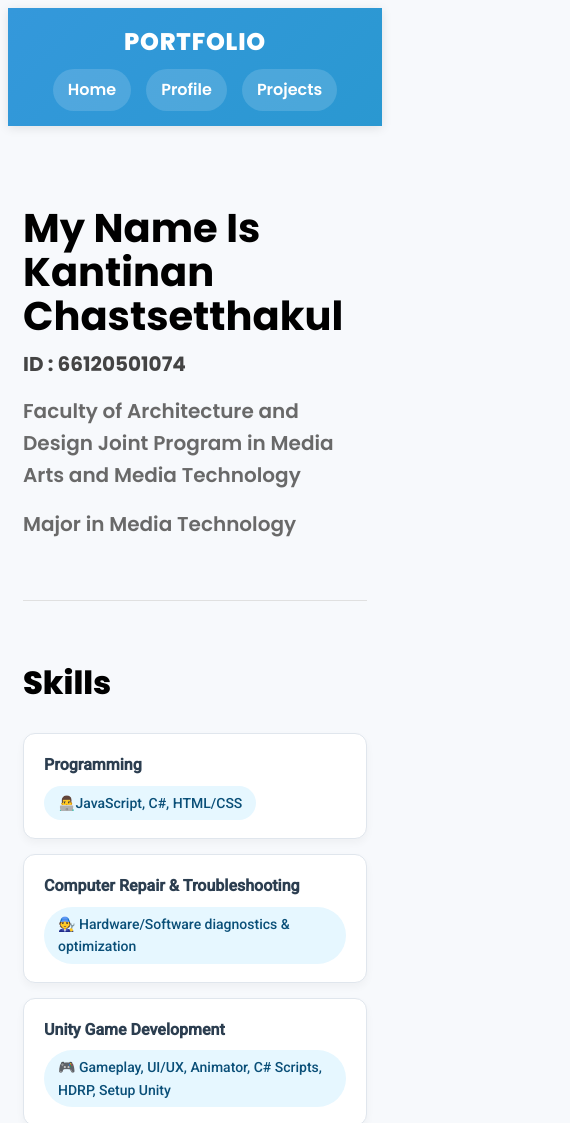
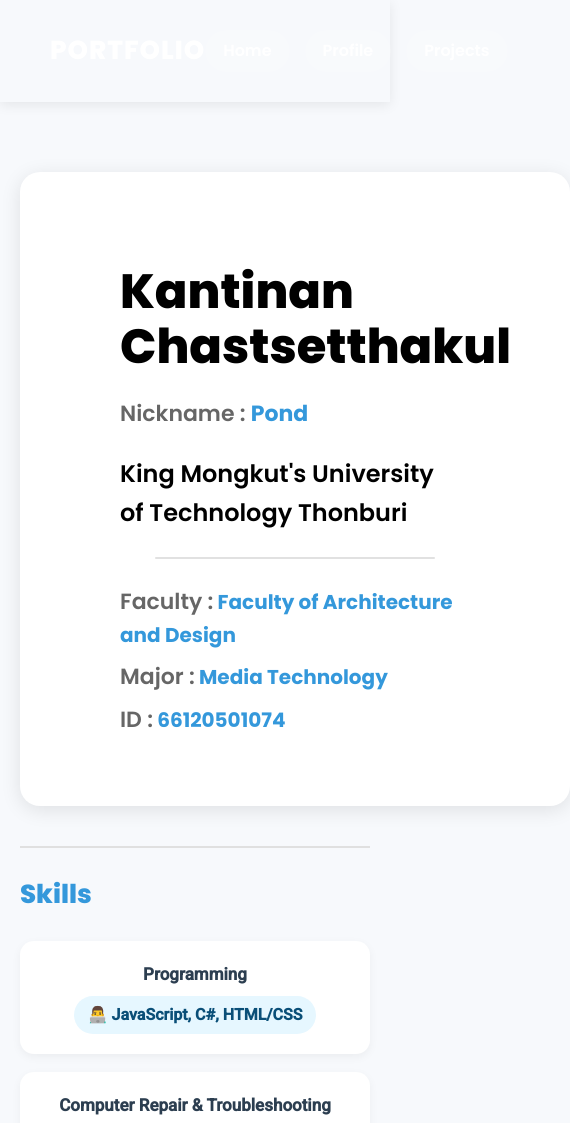
Before and after one commit to 12Pandaman/Portfolio-web-1074, a plain HTML site: page index.html in a window 390 px wide. Shown: the top 1123 px of the page, 570 px wide, since content can reach past the window. Drawn offline with Linux system fonts and the light colour scheme.

Commit message:
Add files via upload

```diff
--- a/index.html
+++ b/index.html
@@ -3,12 +3,12 @@
 
 <head>
   <meta charset="UTF-8">
-  <meta name="keywords" content="HTML, CSS, JavaScript">
+  <meta name="keywords" content="HTML, CSS, JavaScript, Portfolio, Media Technology">
   <meta name="viewport" content="width=device-width, initial-scale=1.0">
+  <title>Pond’s Portfolio</title>
   <link href="https://fonts.googleapis.com/css2?family=Poppins:wght@400;600;700&family=Roboto:wght@400;500&display=swap"
     rel="stylesheet">
   <link rel="stylesheet" href="style.css">
-  <title>Document</title>
 </head>
 
 <body>
@@ -16,67 +16,51 @@
     <div class="header-inner">
       <div class="brand">PORTFOLIO</div>
       <nav class="nav-links">
-        <a class="nav-link" href="index.html">Home</a>
+        <a class="nav-link active" href="index.html">Home</a>
         <a class="nav-link" href="page02.html">Profile</a>
         <a class="nav-link" href="project.html">Projects</a>
       </nav>
     </div>
   </header>
 
+  <main>
+    <div class="profile-card">
+  <h1 class="fullname">Kantinan Chastsetthakul</h1>
+  <p class="nickname">Nickname : <span>Pond</span></p>
+  <p class="university">King Mongkut's University of Technology Thonburi</p>
+  <div class="divider"></div>
+  <p class="faculty"><strong>Faculty :</strong>    Faculty of Architecture and Design</p>
+  <p class="major"><strong>Major :</strong>    Media Technology</p>
+  <p class="student-id"><strong>ID :</strong>    66120501074</p>
+</div>
 
-  </header>
-
-  <main>
-
-    <h1>
-      My Name Is <br>
-      Kantinan Chastsetthakul <br>
-      <span class="id-text">ID : 66120501074</span>
-    </h1>
-
-    <h2><a class="Faculty">Faculty of Architecture and Design
-        Joint Program in Media Arts and Media Technology</a></h2>
-
-    <h2><a class=" Major "> Major in Media Technology</a></h2>
 
     <section class="skills">
-
       <h2>Skills</h2>
-
       <ul class="skill-list">
-
         <li>
-          <span class="skill-name">Programming </span>
-          <span class="skill-note">👨‍💻JavaScript, C#, HTML/CSS</span>
+          <span class="skill-name">Programming</span>
+          <span class="skill-note">👨‍💻 JavaScript, C#, HTML/CSS</span>
         </li>
-
         <li>
-          <span class="skill-name">Computer Repair & Troubleshooting </span>
-          <span class="skill-note">🧑‍🔧 Hardware/Software diagnostics & optimization</span>
+          <span class="skill-name">Computer Repair & Troubleshooting</span>
+          <span class="skill-note">🧑‍🔧 Hardware/Software Diagnostics & Optimization</span>
         </li>
-
         <li>
           <span class="skill-name">Unity Game Development</span>
-          <span class="skill-note">🎮 Gameplay, UI/UX, Animator, C# Scripts, HDRP, Setup Unity </span>
+          <span class="skill-note">🎮 Gameplay, UI/UX, Animator, C# Scripts, HDRP Setup</span>
         </li>
-
         <li>
           <span class="skill-name">3D Modeling</span>
-          <span class="skill-note">📹 Low/High-poly, UV, basic texturing, animation</span>
+          <span class="skill-note">📹 Low/High-poly, UV, Texturing, Basic Animation</span>
         </li>
+      </ul>
+    </section>
 
-      </ul>
-
-    </section>
-    <br>
-
-    <!-- BUTTON_NEXT -->
-
-    <a href="page02.html" class="btn_next1">Next</a>
-
-
-
-
+    <div class="btn-group">
+      <a href="page02.html" class="btn_next1">Next →</a>
+    </div>
+  </main>
 </body>
 
 </html>
--- /dev/null
+++ b/project_assignment/assignment_3/main.css
@@ -0,0 +1,101 @@
+body {
+    font-family: 'Roboto', sans-serif;
+    color: #2c2c2c;
+    background: linear-gradient(135deg, #ff4646, #ff6b6b);
+    min-height: 100vh;
+    margin: 0;
+    padding: 20px;
+    line-height: 1.6;
+}
+
+.head {
+    font-family: 'Poppins', sans-serif;
+    font-weight: 700;
+    font-size: 32px;
+    background: rgba(238, 255, 7, 0.9);
+    color: #000000;
+    padding: 20px 30px;
+    border-radius: 15px;
+    margin-bottom: 30px;
+    text-align: center;
+    border: 2px solid black;
+}
+
+#image01 {
+    display: flex;
+    margin: 20px auto;
+    padding: 10px;
+    border: 2px solid black;
+    background-color: rgb(250, 237, 50);
+
+    max-width: 100%;
+}
+
+.Ingredients {
+    text-align: left;
+    font-size: 24px;
+    font-weight: 600;
+    color: #2c2c2c;
+    margin: 25px 0 15px 0;
+    padding: 15px 20px;
+    background-color: rgba(255, 255, 255, 0.9);
+    border-radius: 10px;
+    border-left: 5px solid #c2b014;
+    box-shadow: 0 4px 15px rgba(0, 0, 0, 0.1);
+
+}
+
+
+
+
+.Ingredients-list li {
+    font-size: 16px;
+    margin: 8px 0;
+    color: #444;
+    line-height: 1.5;
+}
+
+.Instructions {
+    font-size: 24px;
+    font-weight: 600;
+    color: #2c2c2c;
+    margin: 25px 0 15px 0;
+    padding: 15px 20px;
+    background-color: rgba(255, 255, 255, 0.9);
+    border-radius: 10px;
+    border-left: 5px solid #c2b014;
+    box-shadow: 0 4px 15px rgba(0, 0, 0, 0.1);
+
+}
+
+.source {
+    font-size: 18px;
+    font-weight: 500;
+    color: #2c2c2c;
+    margin: 25px 0 10px 0;
+    padding: 12px 20px;
+    background-color: rgba(255, 255, 255, 0.9);
+    border-radius: 10px;
+    border-left: 5px solid #ff4646;
+    box-shadow: 0 4px 15px rgba(0, 0, 0, 0.1);
+}
+
+.flex_container {
+    display: flex;
+    justify-content: space-between;
+    gap: 10px;
+
+
+}
+
+.flex_container img {
+    width: 100%;
+  height: auto;
+  object-fit: cover;
+  border:dotted, #000000;
+  background-color: #d9ff00;
+}
+
+#last{
+    height: 65%;
+}
--- a/style.css
+++ b/style.css
@@ -1,236 +1,211 @@
-/* Load Poppins and Roboto for consistent typography across all pages */
-@import url('https://fonts.googleapis.com/css2?family=Poppins:wght@400;500;600;700;800;900&family=Roboto:wght@400;500&display=swap');
+@import url('https://fonts.googleapis.com/css2?family=Poppins:wght@400;500;600;700;800&family=Roboto:wght@400;500&display=swap');
 
-/* --- GLOBAL STYLES --- */
+/* === GLOBAL === */
 body {
   font-family: 'Roboto', sans-serif;
   color: #1a1a1a;
-  /* Darker black for better contrast */
   background-color: #f7f9fc;
-  /* Very light background for modern look */
   line-height: 1.6;
   padding: 0;
-  /* Remove body padding, use padding on main/header */
+  margin: 0;
 }
 
-/* Center main content and apply page padding */
 main {
   max-width: 1000px;
-  /* Limit content width */
   margin: 0 auto;
-  /* Center content */
-  padding: 50px 30px;
-  /* Add internal padding */
+  padding: 60px 30px;
 }
 
-
-/* Headings and brand should use Poppins for a consistent, bold look */
-h1,
-h2,
-h3,
-.brand,
-.project h2,
-.section-title {
-  font-family: 'Poppins', sans-serif;
-  -webkit-font-smoothing: antialiased;
-  -moz-osx-font-smoothing: grayscale;
-}
-
-
-/* --- HEADER --- */
+/* === HEADER === */
 .site-header {
-  background: linear-gradient(135deg, #3498db, #2a98d1);
+  background: linear-gradient(135deg, #4facfe);
   color: #fff;
-  padding: 15px 0;
-  /* Vertical padding, horizontal padding is in header-inner */
-  box-shadow: 0 2px 10px rgba(0, 0, 0, 0.1);
+  padding: 30px 0;
+  box-shadow: 0 3px 12px rgba(0, 0, 0, 0.08);
   position: sticky;
-  /* Keep header visible */
   top: 0;
-  z-index: 1000;
+  z-index: 999;
 }
 
 .site-header .header-inner {
   max-width: 1000px;
-  /* Match main content width */
   margin: 0 auto;
   padding: 0 50px;
-  /* Match main content padding */
   display: flex;
   align-items: center;
   justify-content: space-between;
 }
 
-.site-header .brand {
+.brand {
+  font-family: 'Poppins', sans-serif;
+  font-size: 26px;
   font-weight: 800;
-  /* Bolder brand name */
-  font-size: 24px;
-  letter-spacing: 0.8px;
+  letter-spacing: 1px;
 }
 
 .nav-links {
   display: flex;
   gap: 15px;
-  align-items: center;
 }
 
 .nav-link {
   font-family: 'Poppins', sans-serif;
   color: #fff;
   background: rgba(255, 255, 255, 0.15);
-  padding: 8px 15px;
-  border-radius: 25px;
-  /* More rounded links */
+  padding: 8px 18px;
+  border-radius: 30px;
   text-decoration: none;
   font-weight: 600;
-  transition: background 0.3s ease;
+  transition: all 0.3s ease;
 }
 
 .nav-link:hover {
-  background: rgba(255, 255, 255, 0.25)
+  background: rgba(255, 255, 255, 0.3);
+  transform: translateY(-2px);
+}
+
+/* === NAME SECTION === */
+h1 {
+  font-family: 'Poppins', sans-serif;
+  font-size: 72px;
+  font-weight: 800;
+  color: #000000;
+  margin-bottom: 50px;
+  line-height: 1.15;
+}
+
+.profile-card {
+  width: 100%;              /* เดิมอาจจะ 60% หรือ 70% — เพิ่มให้ใหญ่ขึ้น */
+  max-width: 800px;        /* ปรับจาก 600px → 800px เพื่อให้ขยายได้กว้างขึ้น */
+  padding:60px 100px;      /* เพิ่มพื้นที่ขอบในให้ดูโปร่งขึ้น */
+  background: #fff;
+  border-radius: 20px;     /* มุมโค้งนุ่มขึ้น */
+  box-shadow: 0 4px 20px rgba(0, 0, 0, 0.1);
+  margin: 40px auto;
+  font-family: 'Poppins', sans-serif;
 }
 
 
-/* --- MAIN CONTENT & HEADINGS --- */
-main h1 {
-  font-size: 80px;
-  /* Very large and bold name */
-  font-weight: 700;
-  line-height: 1.1;
-  margin-top: 50px;
-  margin-bottom: 20px;
-  color: #000;
+
+.fullname {
+  font-size: 48px;
+  font-weight: 800;
+  color: #000000;
+  margin-bottom: 10px;
 }
 
-/* Style for the ID line to make it smaller and distinct */
-main h1 br {
-  display: none;
-  /* Hide HTML line breaks for better control */
+.nickname {
+ font-size: 22px;
+  color: #666;
+  margin-bottom: 20px;
+  font-weight: 600;
 }
 
-/* You may need to slightly adjust the HTML: change ID : 66... to <span class="id-text">ID : 66...</span> */
-main h1 .id-text {
-  display: block;
-  font-size: 32px;
-  /* Smaller font size for ID */
+.nickname span {
+  color: #3498db;
   font-weight: 700;
-  color: #444;
-  margin-top: 15px;
+margin-right: 100px;
 }
 
-main h2 {
-  font-size: 20px;
+.university {
+  font-size: 24px;
   font-weight: 600;
-  margin-bottom: 5px;
-  color: #333;
+  color: #000000;
+  margin-bottom: 20px;
+  margin-right: 10px;
 }
 
-main h3 {
-  font-size: 18px;
-  font-weight: 500;
-  margin-top: 0;
-  margin-bottom: 50px;
-  color: #555;
+.divider {
+  width: 80%;
+  height: 2px;
+  background: #e1e1e1;
+  margin: 25px auto;
+  border-radius: 2px;
 }
 
-.Faculty,
-.Major {
+.faculty, .major, .student-id {
   font-size: 20px;
-  font-weight: 600;
-  margin-bottom: 5px;
-  color: #696969;
-  text-align: left;
+  font-weight: 700;
+  color: #3498db;
+  margin: 8px 0;
 }
 
-/* --- SKILLS SECTION --- */
+.faculty strong, .major strong, .student-id strong {
+ font-size: 22px;
+  color: #666;
+  margin-bottom: 20px;
+  font-weight: 600;
+}
+
+
+/* === SKILLS === */
 .skills {
-  margin-top: 60px;
-  padding-top: 30px;
-  border-top: 1px solid #e0e0e0;
+  margin-top: 40px;
+  padding-top: 5px;
+  border-top: 2px solid #e0e0e0;
 }
 
 .skills h2 {
-  font-size: 32px;
+  font-family: 'Poppins', sans-serif;
+  font-size: 30px;
   font-weight: 800;
+  color: #3498db;
   margin-bottom: 25px;
-  color: #000;
 }
 
 .skill-list {
+  display: grid;
+  gap: 18px;
   list-style: none;
   padding: 0;
-  margin: 0;
-  display: grid;
-  gap: 15px;
-  /* Increased gap */
 }
 
 .skill-list li {
-  background: #ffffff;
-  /* White card background */
-  border: 1px solid #e0e6ed;
-  border-radius: 12px;
-  padding: 18px 20px;
+  background: #fff;
+  border-radius: 14px;
+  padding: 20px;
   display: flex;
   align-items: center;
-  box-shadow: 0 4px 8px rgba(0, 0, 0, 0.04);
-  transition: box-shadow 0.3s ease, transform 0.3s ease;
+  justify-content: space-between;
+  box-shadow: 0 3px 10px rgba(0, 0, 0, 0.05);
+  transition: all 0.3s ease;
 }
 
 .skill-list li:hover {
-  box-shadow: 0 8px 18px rgba(52, 152, 219, 0.1);
-  /* Subtle blue shadow on hover */
-  transform: translateY(-2px);
+  transform: translateY(-3px);
+  box-shadow: 0 6px 18px rgba(52, 152, 219, 0.12);
 }
 
 .skill-name {
   font-weight: 700;
-  /* Bolder skill name */
   font-size: 17px;
   color: #2c3e50;
-  /* Dark color for label */
-  margin-right: 15px;
-  width: 260px;
-  /* Adjusted fixed column width */
-  flex-shrink: 0;
 }
 
 .skill-note {
-  font-family: 'Roboto', sans-serif;
+  background: #e6f7ff;
   color: #0a4f78;
-  /* Dark blue text for tag */
-  background: #e6f7ff;
-  /* Light blue background for the tag */
-  border-radius: 50px;
-  /* Fully rounded tag */
+  font-weight: 600;
+  border-radius: 25px;
   padding: 6px 14px;
-  font-size: 14px;
-  font-weight: 500;
-  flex-grow: 1;
   text-align: center;
 }
 
-
-/* --- BUTTONS --- */
+/* === BUTTONS === */
 .btn_next1 {
-  /* Use the existing styles but ensure size is consistent */
-  display: inline-flex;
   font-family: 'Poppins', sans-serif;
   font-size: 18px;
   font-weight: 600;
   color: #fff;
   background: linear-gradient(135deg, #3498db, #2980b9);
   padding: 14px 0;
-  /* Use 0 horizontal padding for fixed width */
   border-radius: 50px;
+  width: 160px;
+  text-align: center;
   text-decoration: none;
+  display: inline-block;
   box-shadow: 0 4px 12px rgba(0, 0, 0, 0.15);
   transition: all 0.3s ease;
-  margin-top: 40px;
-  width: 160px;
-  /* Fixed width */
-  align-items: center;
-  justify-content: center;
 }
 
 .btn_next1:hover {
@@ -239,70 +214,35 @@ main h3 {
   box-shadow: 0 6px 16px rgba(0, 0, 0, 0.25);
 }
 
-.btn_next1:active {
-  transform: translateY(0);
-  box-shadow: 0 2px 8px rgba(0, 0, 0, 0.2);
-}
-
-/* --- Responsive Adjustments --- */
+/* === RESPONSIVE === */
 @media (max-width: 768px) {
-
-  /* Adjustments for medium screens */
-  main h1 {
-    font-size: 56px;
+  h1 {
+    font-size: 52px;
   }
 
-  main h1 .id-text {
-    font-size: 28px;
+  .info-line {
+    gap: 15px;
+  }
+
+  .skills h2 {
+    font-size: 26px;
   }
 
   .skill-list li {
-    display: block;
-    /* Stack skill name and note */
-    align-items: flex-start;
-  }
-
-  .skill-name {
-    width: auto;
-    margin-bottom: 8px;
-    display: block;
-    font-size: 16px;
-  }
-
-  .skill-note {
-    display: inline-block;
-    width: auto;
-    text-align: left;
+    flex-direction: column;
+    gap: 8px;
   }
 }
 
 @media (max-width: 500px) {
-
-  /* Adjustments for small screens */
-  .site-header .header-inner {
-    flex-direction: column;
-    gap: 8px;
-    padding: 0 15px;
+  main {
+    padding: 30px 20px;
   }
 
-  .nav-links {
-    flex-wrap: wrap;
-    justify-content: center;
-  }
-
-  main {
-    padding: 30px 15px;
-  }
-
-  main h1 {
+  h1 {
     font-size: 40px;
   }
-
-  main h1 .id-text {
-    font-size: 20px;
-  }
 }
-
 
 /* --- Other Page Styles (Retained from original CSS) --- */
 
@@ -353,11 +293,13 @@ main h3 {
   font-weight: 700;
   margin-bottom: 12px;
   color: #3498db;
+    font-family: 'Poppins', sans-serif;
 }
 
 .card p {
   font-size: 16px;
-  margin: 8px 0;
+  margin: 8px 0;  font-family: 'Poppins', sans-serif;
+  margin-left: 10px;
 }
 
 .card a {
@@ -368,12 +310,20 @@ main h3 {
 
 .card a:hover {
   text-decoration: underline;
+
 }
 
 .card p b {
   display: inline-block;
   min-width: 90px;
   font-weight: 700;
+    font-family: 'Poppins', sans-serif;
+}
+.card a {
+  display: inline-block;
+  min-width: 90px;
+  font-weight: 700;
+    font-family: 'Poppins', sans-serif;
 }
 
 .btn-group {
@@ -382,12 +332,20 @@ main h3 {
   display: flex;
   justify-content: center;
   gap: 20px;
+    font-family: 'Poppins', sans-serif;
+}
+
+.project-list,
+.project,
+.project * {
+  font-family: 'Poppins', sans-serif !important;
 }
 
 .project-list {
   display: grid;
   gap: 16px;
   margin: 18px 0
+
 }
 
 .project {
@@ -395,6 +353,7 @@ main h3 {
   padding: 16px;
   border-radius: 12px;
   box-shadow: 0 6px 18px rgba(0, 0, 0, 0.06)
+
 }
 
 .project h2 {
@@ -407,6 +366,7 @@ main h3 {
   color: #2980b9;
   text-decoration: none;
   font-weight: 600
+
 }
 
 .project.highlight {
```
Also changed, not shown: page02.html (+1 -1 lines), project_assignment/assignment_3/TsoChicken.html (added, +74 -0 lines), project_assignment/assignment_3/pic/chicken-1.jpg (added), project_assignment/assignment_3/pic/chicken-2.jpg (added), project_assignment/assignment_3/pic/chicken-3.jpg (added), project_assignment/assignment_3/pic/chicken-4.jpg (added), project_assignment/assignment_3/pic/chicken-5.jpg (added), project_assignment/assignment_3/pic/chicken-6.jpg (added), project_assignment/assignment_3/pic/chicken-7.jpg (added), project_assignment/assignment_3/pic/chicken-8.jpg (added).
